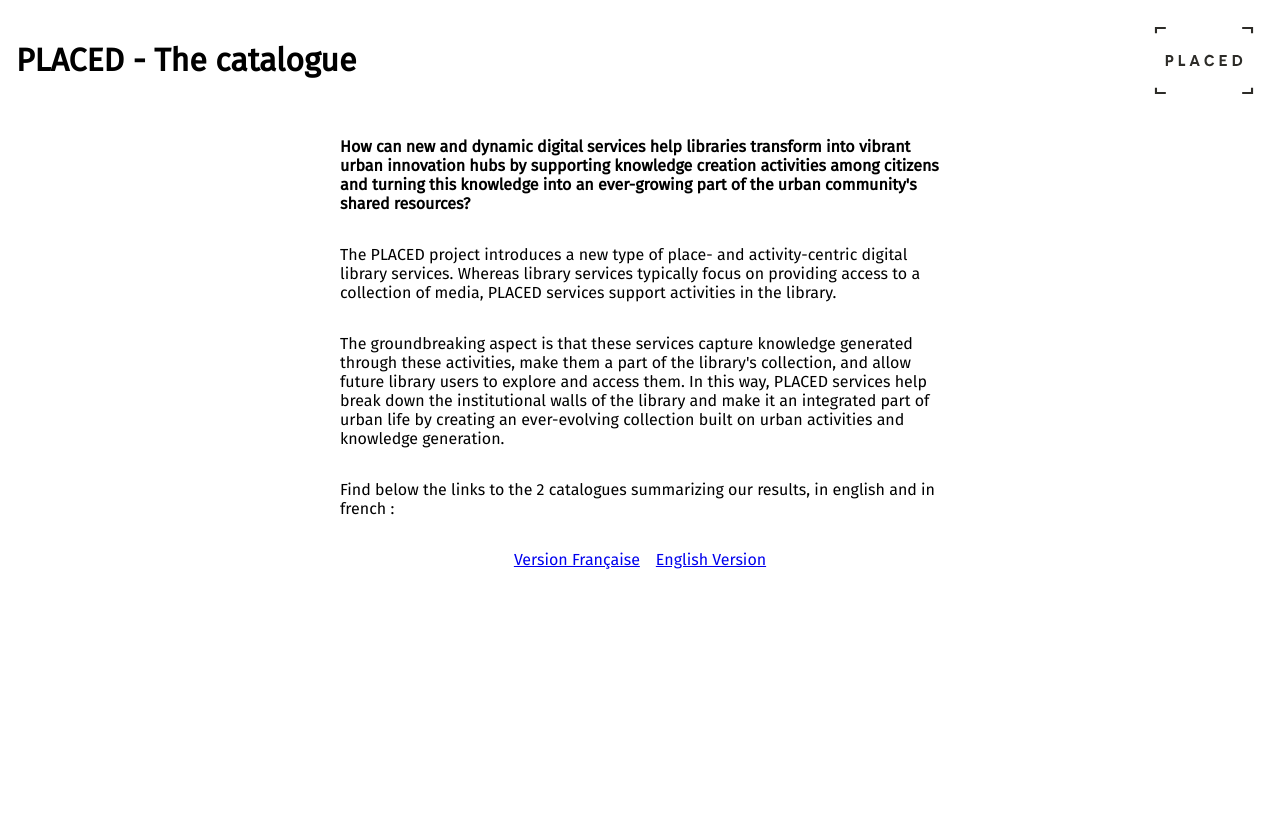
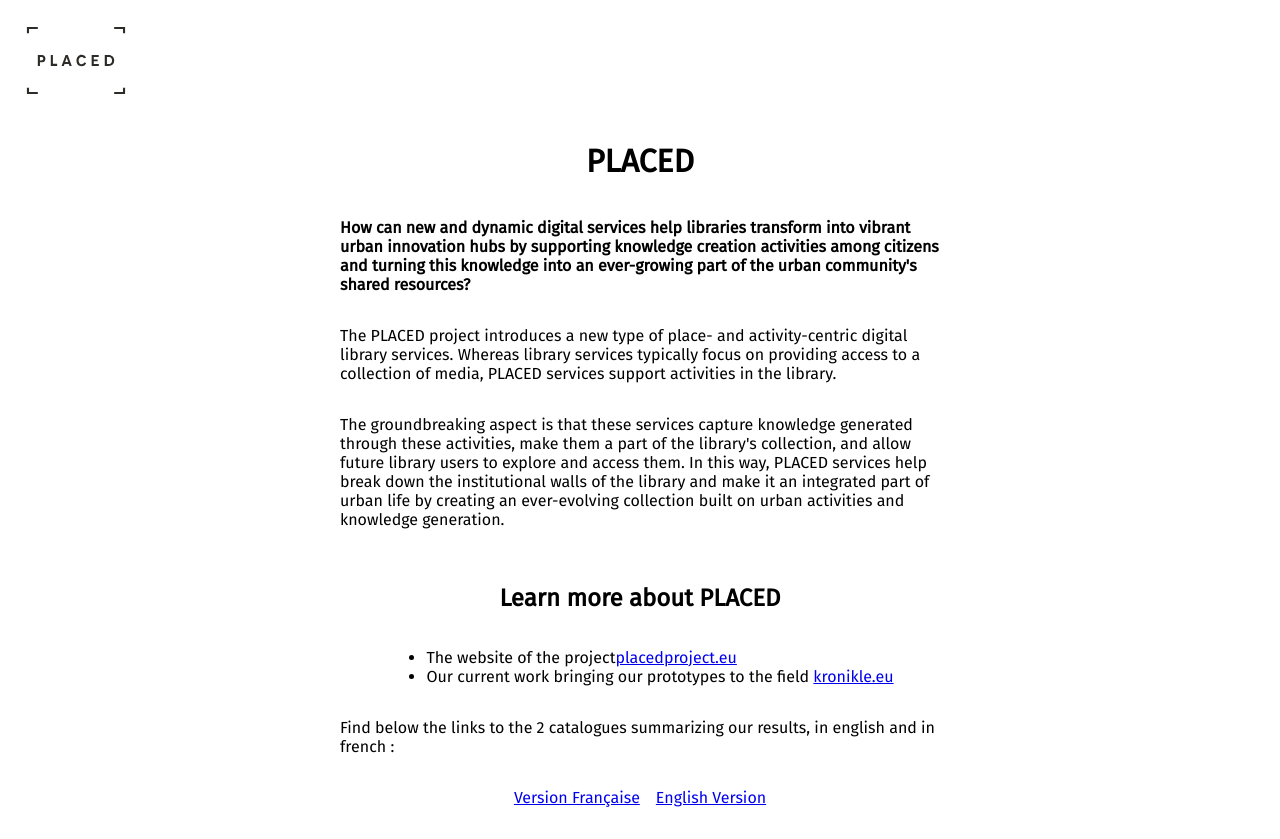
Before and after one commit to Karalix/catalogue-placed, a Nuxt app: page / in a window 1280 px wide. Before the commit the page ends 800 px from the top, so only its background shows below. Built offline with nearby package versions, Linux system fonts and the light colour scheme.

Commit message:
Update app.vue

```diff
--- a/app.vue
+++ b/app.vue
@@ -1,13 +1,19 @@
 <template>
   <div>
     <div class="header">
-      <h1>PLACED - The catalogue</h1>
       <img class="placed-logo" src="~/assets/Logo_Placed.svg"/>
     </div>
     <div class="main">
+      <h1>PLACED</h1>
       <p class="intro">How can new and dynamic digital services help libraries transform into vibrant urban innovation hubs by supporting knowledge creation activities among citizens and turning this knowledge into an ever-growing part of the urban community's shared resources?</p>
       <p>The PLACED project introduces a new type of place- and activity-centric digital library services. Whereas library services typically focus on providing access to a collection of media, PLACED services support activities in the library.</p>
       <p>The groundbreaking aspect is that these services capture knowledge generated through these activities, make them a part of the library's collection, and allow future library users to explore and access them. In this way, PLACED services help break down the institutional walls of the library and make it an integrated part of urban life by creating an ever-evolving collection built on urban activities and knowledge generation.</p>
+      <br/>
+      <h2>Learn more about PLACED</h2>
+      <ul>
+        <li>The website of the project<a href="https://placedproject.eu/">placedproject.eu</a></li>
+        <li>Our current work bringing our prototypes to the field <a href="https://www.kronikle.eu">kronikle.eu</a></li>
+      </ul>
       <p>Find below the links to the 2 catalogues summarizing our results, in english and in french :</p>
       <div class="links">
         <a href="/fr-catalogue-s.pdf">Version Française</a>
```
